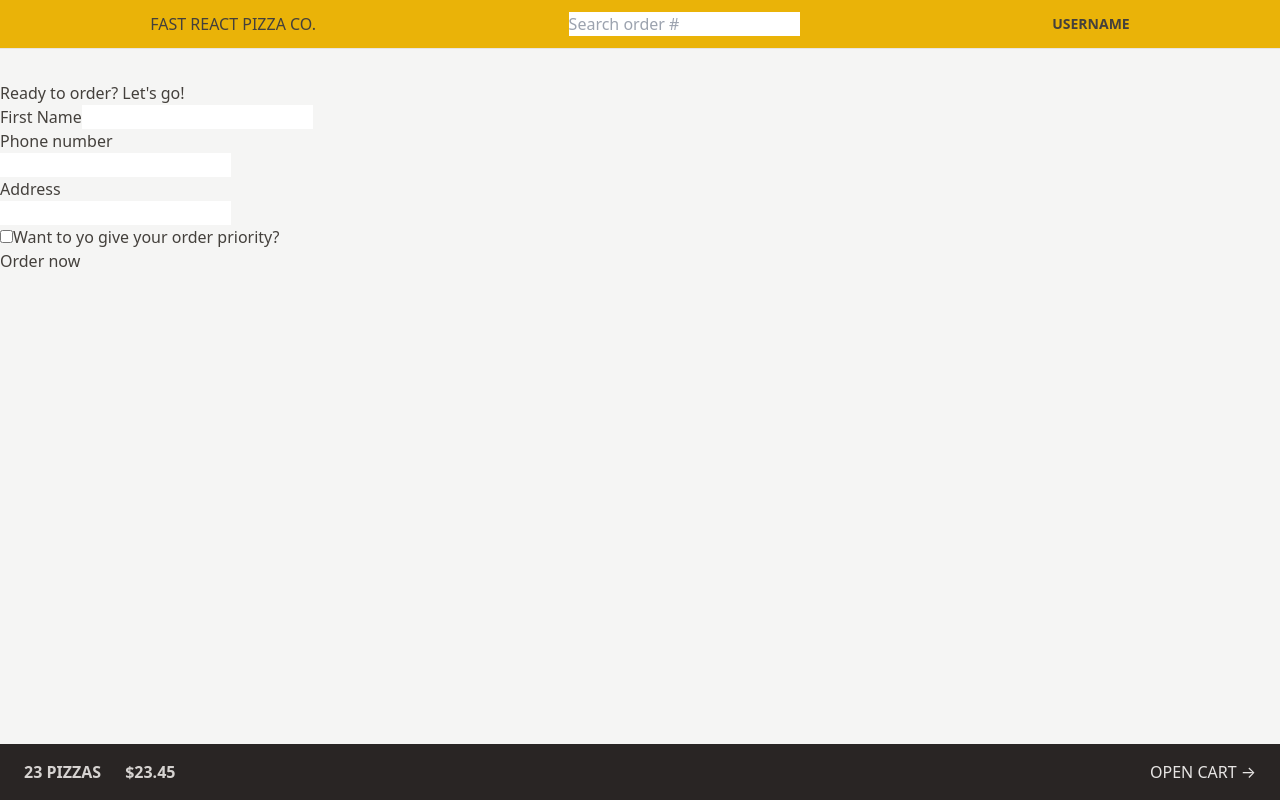
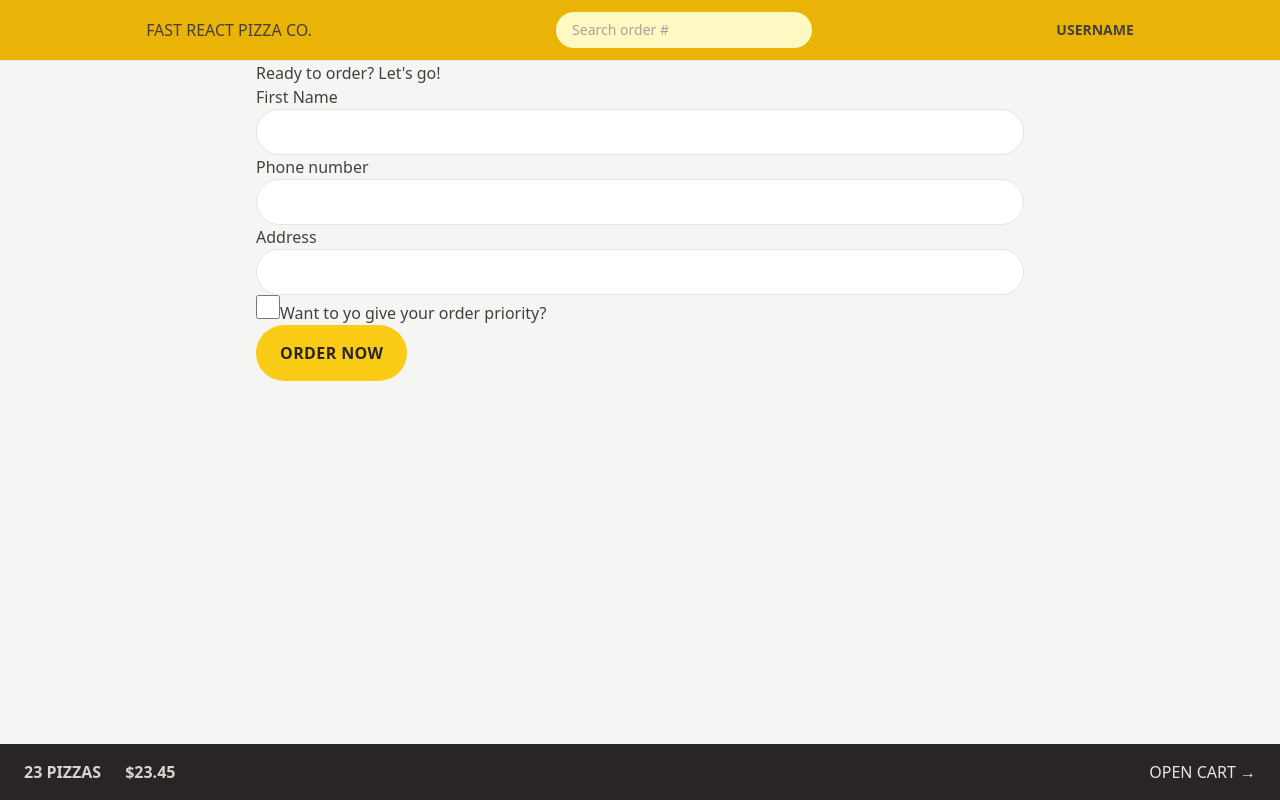
Before and after one commit to usama-rahman/react-pizza, a React (Vite) app: page /order/new in a window 1280 px wide. Built offline with nearby package versions, Linux system fonts and the light colour scheme.

Commit message:
Reusing Styles With @apply

```diff
--- a/src/features/cart/Cart.jsx
+++ b/src/features/cart/Cart.jsx
@@ -1,24 +1,24 @@
 /* eslint-disable no-unused-vars */
-import { Link } from "react-router-dom";
+import { Link } from 'react-router-dom';
 
 const fakeCart = [
   {
     pizzaId: 12,
-    name: "Mediterranean",
+    name: 'Mediterranean',
     quantity: 2,
     unitPrice: 16,
     totalPrice: 32,
   },
   {
     pizzaId: 6,
-    name: "Vegetale",
+    name: 'Vegetale',
     quantity: 1,
     unitPrice: 13,
     totalPrice: 13,
   },
   {
     pizzaId: 11,
-    name: "Spinach and Mushroom",
+    name: 'Spinach and Mushroom',
     quantity: 1,
     unitPrice: 15,
     totalPrice: 15,
@@ -30,7 +30,12 @@ function Cart() {
 
   return (
     <div>
-      <Link to="/menu">&larr; Back to menu</Link>
+      <Link
+        className="tetx-sm text-blue-500 hover:text-blue-600 hover:underline "
+        to="/menu"
+      >
+        &larr; Back to menu
+      </Link>
 
       <h2>Your cart, %NAME%</h2>
 
--- a/src/features/order/CreateOrder.jsx
+++ b/src/features/order/CreateOrder.jsx
@@ -7,14 +7,15 @@ import {
   useActionData,
   useNavigation,
   useSubmit,
-} from 'react-router-dom'
-import { createOrder } from '../../services/apiRestaurant'
+} from 'react-router-dom';
+import { createOrder } from '../../services/apiRestaurant';
+import Button from '../../ui/Button';
 
 // https://uibakery.io/regex-library/phone-number
 const isValidPhone = (str) =>
   /^\+?\d{1,4}?[-.\s]?\(?\d{1,3}?\)?[-.\s]?\d{1,4}[-.\s]?\d{1,4}[-.\s]?\d{1,9}$/.test(
-        str
-    )
+    str,
+  );
 
 const fakeCart = [
   {
@@ -38,16 +39,16 @@ const fakeCart = [
     unitPrice: 15,
     totalPrice: 15,
   },
-]
+];
 
 function CreateOrder() {
-    const navigation = useNavigation()
-    const isSubmitting = navigation.state === 'submitting'
+  const navigation = useNavigation();
+  const isSubmitting = navigation.state === 'submitting';
 
-    const formErrors = useActionData()
+  const formErrors = useActionData();
 
   // const [withPriority, setWithPriority] = useState(false);
-    const cart = fakeCart
+  const cart = fakeCart;
 
   return (
     <div>
@@ -56,13 +57,13 @@ function CreateOrder() {
       <Form method="POST">
         <div>
           <label>First Name</label>
-                    <input type="text" name="customer" required />
+          <input className="input" type="text" name="customer" required />
         </div>
 
         <div>
           <label>Phone number</label>
           <div>
-                        <input type="tel" name="phone" required />
+            <input className="input" type="tel" name="phone" required />
           </div>
           {formErrors?.phone && <p> {formErrors.phone} </p>}
         </div>
@@ -70,56 +71,51 @@ function CreateOrder() {
         <div>
           <label>Address</label>
           <div>
-                        <input type="text" name="address" required />
+            <input className="input" type="text" name="address" required />
           </div>
         </div>
 
         <div>
           <input
+            className="h-6 w-6 accent-yellow-400 focus:outline-none focus:ring focus:ring-yellow-400 focus:ring-offset-2 "
             type="checkbox"
             name="priority"
             id="priority"
             // value={withPriority}
             // onChange={(e) => setWithPriority(e.target.checked)}
           />
-                    <label htmlFor="priority">
-                        Want to yo give your order priority?
-                    </label>
+          <label htmlFor="priority">Want to yo give your order priority?</label>
         </div>
 
         <div>
-                    <input
-                        type="hidden"
-                        name="cart"
-                        value={JSON.stringify(cart)}
-                    />
-                    <button disabled={isSubmitting}>
+          <input type="hidden" name="cart" value={JSON.stringify(cart)} />
+          <Button disabled={isSubmitting}>
             {isSubmitting ? 'Placeing order' : 'Order now'}
-                    </button>
+          </Button>
         </div>
       </Form>
     </div>
-    )
+  );
 }
 
 export async function action({ request }) {
-    const formData = await request.formData()
-    const data = Object.fromEntries(formData)
+  const formData = await request.formData();
+  const data = Object.fromEntries(formData);
 
   const order = {
     ...data,
     cart: JSON.parse(data.cart),
     priority: data.priority === 'on',
+  };
+
+  const errors = {};
+  if (!isValidPhone(order.phone))
+    errors.phone = 'Please give us your phone Number';
+
+  if (Object.keys(errors).length > 0) return errors;
+  const newOrder = await createOrder(order);
+
+  return redirect(`/order/${newOrder.id}`);
 }
 
-    const errors = {}
-    if (!isValidPhone(order.phone))
-        errors.phone = 'Please give us your phone Number'
-
-    if (Object.keys(errors).length > 0) return errors
-    const newOrder = await createOrder(order)
-
-    return redirect(`/order/${newOrder.id}`)
-}
-
-export default CreateOrder
+export default CreateOrder;
--- a/src/features/order/SearchOrder.jsx
+++ b/src/features/order/SearchOrder.jsx
@@ -1,8 +1,8 @@
-import { useState } from "react";
-import { useNavigate } from "react-router-dom";
+import { useState } from 'react';
+import { useNavigate } from 'react-router-dom';
 
 function SearchOrder() {
-  const [query, setQuery] = useState("");
+  const [query, setQuery] = useState('');
 
   const navigate = useNavigate();
 
@@ -10,7 +10,7 @@ function SearchOrder() {
     e.preventDefault();
     if (!query) return;
     navigate(`/order/${query}`);
-    setQuery("");
+    setQuery('');
   }
 
   return (
@@ -19,6 +19,7 @@ function SearchOrder() {
         placeholder="Search order #"
         value={query}
         onChange={(e) => setQuery(e.target.value)}
+        className="w-28 rounded-full bg-yellow-100 px-4 py-2 text-sm transition-all duration-300 placeholder:text-stone-400 focus:outline-none focus:ring focus:ring-yellow-500 focus:ring-opacity-50 sm:w-64 sm:focus:w-72 "
       />
     </form>
   );
--- a/src/features/user/CreateUser.jsx
+++ b/src/features/user/CreateUser.jsx
@@ -1,4 +1,5 @@
 import { useState } from 'react';
+import Button from '../../ui/Button';
 
 function CreateUser() {
   const [username, setUsername] = useState('');
@@ -18,12 +19,12 @@ function CreateUser() {
         placeholder="Your full name"
         value={username}
         onChange={(e) => setUsername(e.target.value)}
-        className=" w-72"
+        className="input mb-8 w-72"
       />
 
       {username !== '' && (
         <div>
-          <button>Start ordering</button>
+          <Button>Start ordering</Button>
         </div>
       )}
     </form>
--- a/src/index.css
+++ b/src/index.css
@@ -2,18 +2,10 @@
 @tailwind components;
 @tailwind utilities;
 
-body {
-  font-family: system-ui, -apple-system, BlinkMacSystemFont, "Segoe UI", Roboto,
-    Oxygen, Ubuntu, Cantarell, "Open Sans", "Helvetica Neue", sans-serif;
-  background-color: #f7f7f7;
-  color: #444;
-}
-
-.layout {
-  display: grid;
-  grid-template-rows: auto 1fr auto;
-  gap: 32px;
-  height: 100dvh;
+@layer components {
+  .input {
+    @apply w-full rounded-full border border-stone-200 px-4 py-2 text-sm transition-all duration-300 placeholder:text-stone-400 focus:outline-none focus:ring focus:ring-yellow-400 md:px-6 md:py-3;
+  }
 }
 
 /* https://dev.to/afif/i-made-100-css-loaders-for-your-next-project-4eje */
@@ -21,22 +13,37 @@ body {
   width: 45px;
   aspect-ratio: 0.75;
   --c: no-repeat linear-gradient(#333 0 0);
-  background: var(--c) 0% 50%, var(--c) 50% 50%, var(--c) 100% 50%;
+  background:
+    var(--c) 0% 50%,
+    var(--c) 50% 50%,
+    var(--c) 100% 50%;
   background-size: 20% 50%;
   animation: loading 1s infinite linear;
 }
 
 @keyframes loading {
   20% {
-    background-position: 0% 0%, 50% 50%, 100% 50%;
+    background-position:
+      0% 0%,
+      50% 50%,
+      100% 50%;
   }
   40% {
-    background-position: 0% 100%, 50% 0%, 100% 50%;
+    background-position:
+      0% 100%,
+      50% 0%,
+      100% 50%;
   }
   60% {
-    background-position: 0% 50%, 50% 100%, 100% 0%;
+    background-position:
+      0% 50%,
+      50% 100%,
+      100% 0%;
   }
   80% {
-    background-position: 0% 50%, 50% 50%, 100% 100%;
+    background-position:
+      0% 50%,
+      50% 50%,
+      100% 100%;
   }
 }
--- a/src/ui/AppLayout.jsx
+++ b/src/ui/AppLayout.jsx
@@ -1,23 +1,23 @@
-import { Outlet, useNavigation } from "react-router-dom";
-import CartOverview from "../features/cart/CartOverview";
-import Header from "./Header";
-import Loader from "./Loader";
+import { Outlet, useNavigation } from 'react-router-dom';
+import CartOverview from '../features/cart/CartOverview';
+import Header from './Header';
+import Loader from './Loader';
 
 function AppLayout() {
   const navigation = useNavigation();
 
-  const isLoading = navigation.state === "loading";
+  const isLoading = navigation.state === 'loading';
 
   return (
-    <div className="layout">
+    <div className="grid h-screen grid-rows-[auto_1fr_auto]  ">
       {isLoading && <Loader />}
 
       <Header />
-
-      <main>
-        <Outlet />
-      </main>
-
+      <div className="overflow-scroll">
+        <main className="mx-auto max-w-3xl">
+          <Outlet />
+        </main>
+      </div>
       <CartOverview />
     </div>
   );
--- /dev/null
+++ b/src/ui/Button.jsx
@@ -0,0 +1,12 @@
+/* eslint-disable react/prop-types */
+function Button({ children, disabled }) {
+  return (
+    <button
+      disabled={disabled}
+      className="inline-block rounded-full bg-yellow-400 px-4 py-3 font-semibold uppercase tracking-wide text-stone-800 transition-colors duration-300 hover:bg-yellow-300 focus:bg-yellow-300 focus:outline-none focus:ring focus:ring-yellow-300 focus:ring-offset-2 disabled:cursor-not-allowed sm:px-6 sm:py-4"
+    >
+      {children}
+    </button>
+  );
+}
+export default Button;
```
Lines whose indentation alone changed are shown as unchanged.
